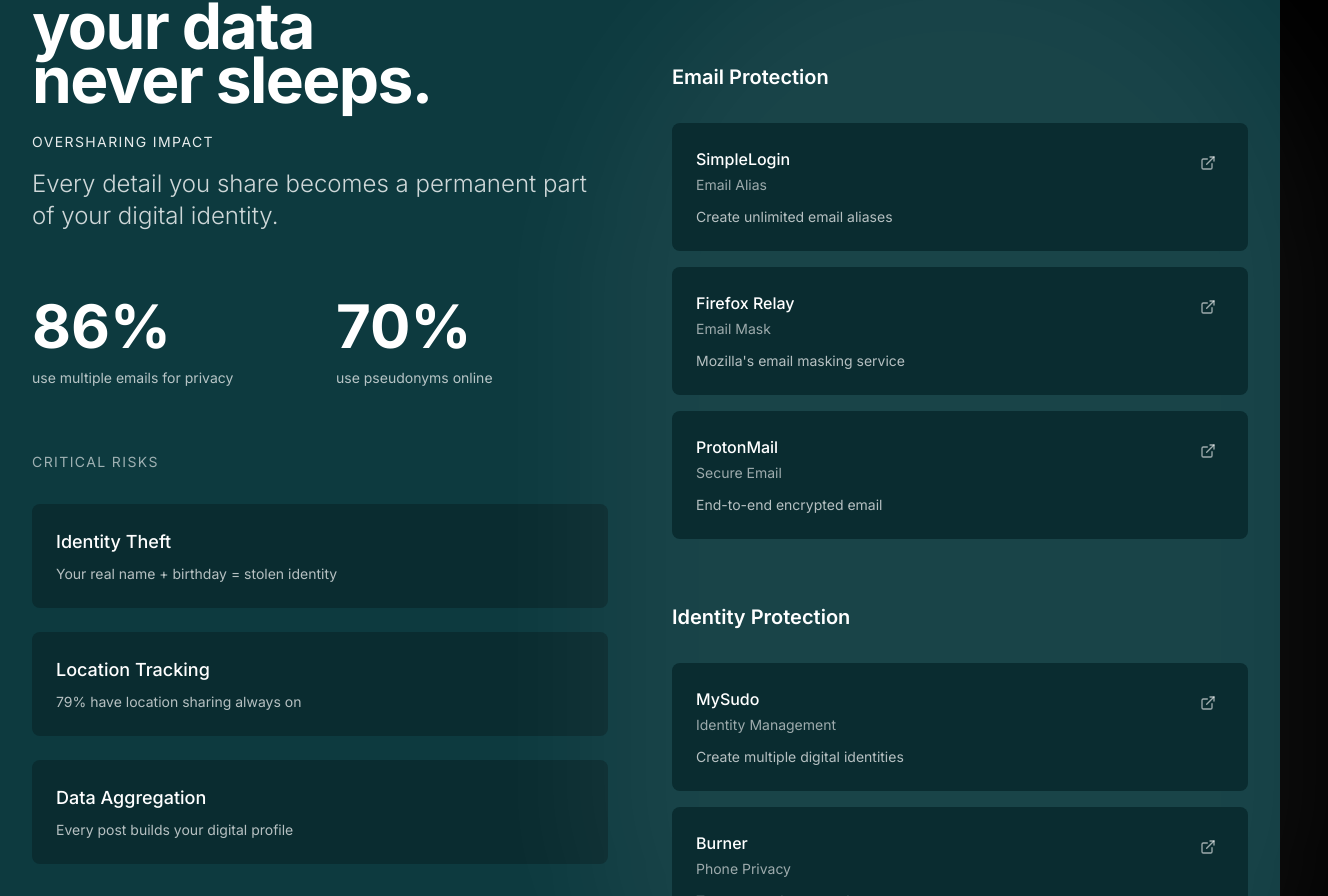
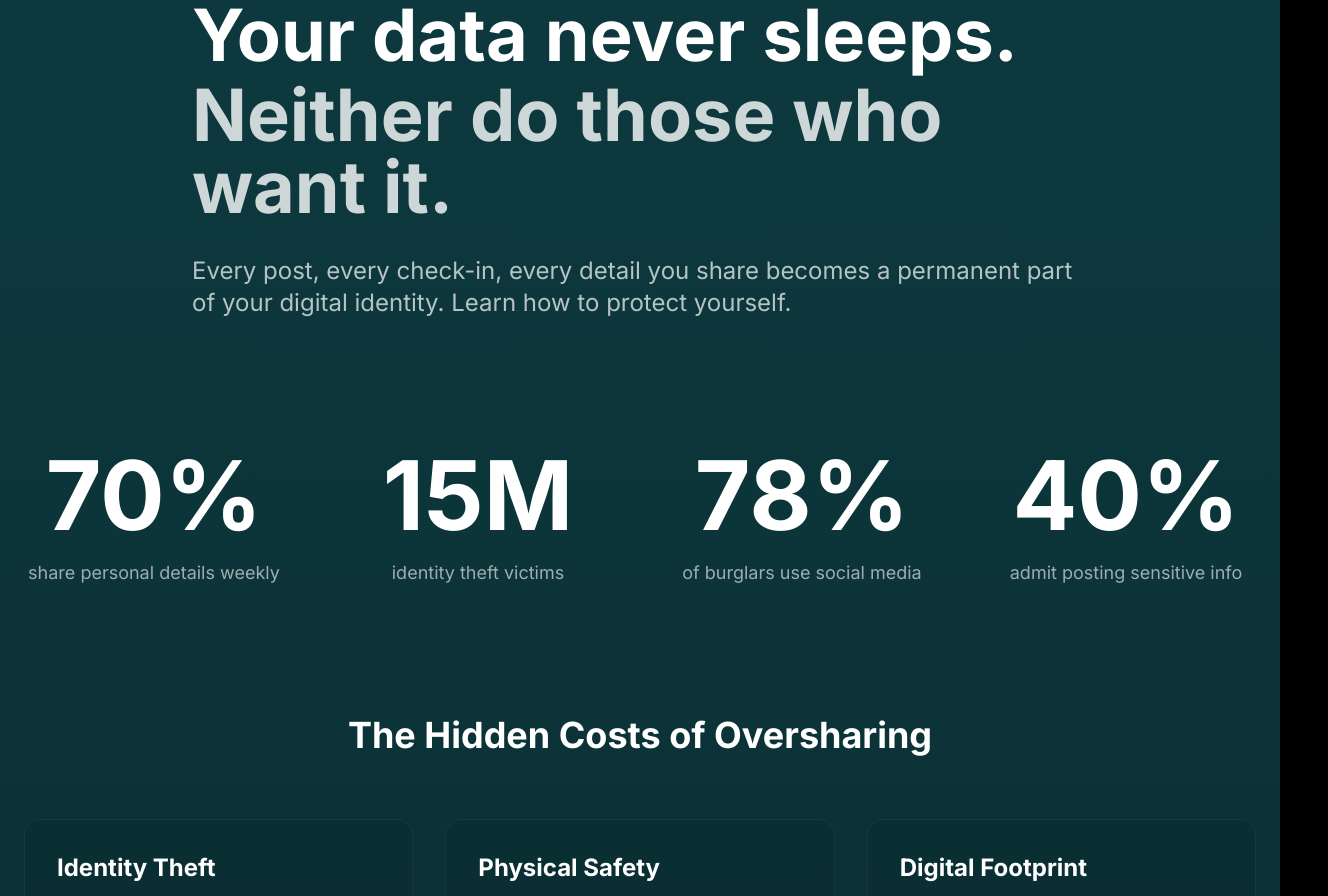
Before and after one commit to kuladeepmantri/untilithappens.org, a Next.js app: page /check-footprint in a window 1280 px wide. Shown: the part 1893-2789 px from the top of the page, 1328 px wide, since content can reach past the window. Built offline with nearby package versions, Linux system fonts and the light colour scheme.

Commit message:
Update Oversharing.tsx

```diff
--- a/app/components/digital-footprint/Oversharing.tsx
+++ b/app/components/digital-footprint/Oversharing.tsx
@@ -2,258 +2,196 @@
 
 import { motion } from 'framer-motion';
 import Link from 'next/link';
-import { ExternalLink } from 'lucide-react';
+
+const fadeIn = {
+  initial: { opacity: 0, y: 20 },
+  animate: { opacity: 1, y: 0 },
+  transition: { duration: 0.6 }
+};
+
+const stats = [
+  { value: "70%", label: "share personal details weekly" },
+  { value: "15M", label: "identity theft victims" },
+  { value: "78%", label: "of burglars use social media" },
+  { value: "40%", label: "admit posting sensitive info" }
+];
+
+const risks = [
+  {
+    title: "Identity Theft",
+    impact: "Criminals piece together your life from public posts",
+    stat: "1 in 5 identity theft victims had info taken from social media",
+    suggestion: "Use unique usernames and limit personal details across platforms"
+  },
+  {
+    title: "Physical Safety",
+    impact: "Real-time location sharing exposes your daily patterns",
+    stat: "79% have location sharing enabled by default",
+    suggestion: "Share locations after events, not during them"
+  },
+  {
+    title: "Digital Footprint",
+    impact: "Everything you share becomes a permanent record",
+    stat: "40% admit posting sensitive personal information",
+    suggestion: "Think twice before sharing personal milestones"
+  }
+];
+
+const solutions = [
+  {
+    category: "Email Protection",
+    description: "86% use multiple emails for privacy",
+    suggestion: "Create separate emails for different purposes - personal, shopping, and subscriptions",
+    tools: [
+      { name: "SimpleLogin", desc: "Create unlimited aliases", url: "https://simplelogin.io" },
+      { name: "Firefox Relay", desc: "Mask your real email", url: "https://relay.firefox.com" },
+      { name: "ProtonMail", desc: "Encrypted email service", url: "https://proton.me/mail" }
+    ]
+  },
+  {
+    category: "Identity Protection",
+    description: "70% use pseudonyms for better privacy",
+    suggestion: "Use different usernames across platforms to prevent cross-platform tracking",
+    tools: [
+      { name: "MySudo", desc: "Digital identity manager", url: "https://mysudo.com" },
+      { name: "Bitwarden", desc: "Secure password manager", url: "https://bitwarden.com" },
+      { name: "KnowEm", desc: "Username checker", url: "https://knowem.com" }
+    ]
+  },
+  {
+    category: "Phone Privacy",
+    description: "Your number is a unique identifier",
+    suggestion: "Use temporary numbers for non-essential services and online shopping",
+    tools: [
+      { name: "Google Voice", desc: "Free virtual number", url: "https://voice.google.com" },
+      { name: "Burner", desc: "Temporary numbers", url: "https://burner.com" },
+      { name: "TextNow", desc: "Free text & calls", url: "https://textnow.com" }
+    ]
+  },
+  {
+    category: "Location Privacy",
+    description: "55% unknowingly share their location",
+    suggestion: "Regularly audit app permissions and location sharing settings",
+    tools: [
+      { name: "DuckDuckGo", desc: "Private browsing", url: "https://duckduckgo.com" },
+      { name: "Brave Browser", desc: "Built-in protection", url: "https://brave.com" },
+      { name: "Tor Browser", desc: "Anonymous browsing", url: "https://torproject.org" }
+    ]
+  }
+];
 
 export default function Oversharing() {
   return (
-    <section className="relative min-h-screen bg-[#0D3A3F] py-24">
-      {/* Vertical Category Indicator */}
-      <div className="absolute -left-4 top-0 bottom-0 flex items-center">
-        <div className="rotate-180 [writing-mode:vertical-lr] text-white/40 text-sm tracking-widest">
-          DIGITAL PROTECTION
+    <section className="relative bg-gradient-to-b from-[#0D3A3F] to-[#092528] py-16 md:py-24">
+      <div className="container mx-auto px-4 md:px-6">
+        {/* Hero Section */}
+        <div className="max-w-4xl mx-auto mb-32">
+          <motion.div className="space-y-8" {...fadeIn}>
+            <h2 className="text-5xl md:text-7xl font-bold text-white leading-tight">
+              Your data never sleeps.
+              <span className="block text-white/80 mt-2">Neither do those who want it.</span>
+            </h2>
+            <p className="text-xl md:text-2xl text-white/70 leading-relaxed">
+              Every post, every check-in, every detail you share becomes a permanent part of your digital identity.
+              Learn how to protect yourself.
+            </p>
+          </motion.div>
         </div>
-      </div>
 
-      <div className="container mx-auto px-6">
-        {/* Main Content */}
-        <div className="grid grid-cols-1 lg:grid-cols-2 gap-16 items-start">
-          {/* Left Column - Impact Stats */}
-          <div className="space-y-16">
-            {/* Title Group */}
-            <div className="relative">
+        {/* Statistics Grid */}
+        <motion.div
+          className="grid grid-cols-2 md:grid-cols-4 gap-12 md:gap-16 mb-32"
+          initial={{ opacity: 0, y: 20 }}
+          whileInView={{ opacity: 1, y: 0 }}
+          viewport={{ once: true }}
+        >
+          {stats.map((stat, i) => (
+            <motion.div
+              key={i}
+              className="text-center"
+              initial={{ opacity: 0, y: 20 }}
+              whileInView={{ opacity: 1, y: 0 }}
+              viewport={{ once: true }}
+              transition={{ delay: i * 0.1 }}
+            >
+              <div className="text-6xl md:text-7xl lg:text-8xl font-bold text-white mb-4">{stat.value}</div>
+              <p className="text-base md:text-lg text-white/60 leading-tight">{stat.label}</p>
+            </motion.div>
+          ))}
+        </motion.div>
+
+        {/* Risks Section */}
+        <div className="mb-32">
+          <motion.h3
+            className="text-3xl md:text-4xl font-bold text-white mb-16 text-center"
+            {...fadeIn}
+          >
+            The Hidden Costs of Oversharing
+          </motion.h3>
+          <div className="grid md:grid-cols-3 gap-8">
+            {risks.map((risk, i) => (
               <motion.div
-                className="absolute -inset-x-20 -inset-y-20 bg-white/10 blur-3xl rounded-full hidden md:block"
-                initial={{ opacity: 0, scale: 0.8 }}
-                animate={{
-                  opacity: [0.05, 0.1, 0.05],
-                  scale: [0.8, 1, 0.8]
-                }}
-                transition={{
-                  duration: 6,
-                  repeat: Infinity,
-                  ease: "easeInOut"
-                }}
-              />
-
-              <div className="relative space-y-6">
-                <motion.h2
-                  initial={{ opacity: 0, x: -20 }}
-                  whileInView={{ opacity: 1, x: 0 }}
-                  viewport={{ once: true }}
-                  className="text-[clamp(2.5rem,5vw,4rem)] font-bold tracking-tight text-white leading-[0.85]"
-                >
-                  your data<br/>
-                  never sleeps.
-                </motion.h2>
-                <motion.div
-                  initial={{ opacity: 0, y: 20 }}
-                  whileInView={{ opacity: 1, y: 0 }}
-                  viewport={{ once: true }}
-                  transition={{ delay: 0.2 }}
-                  className="space-y-4"
-                >
-                  <div className="text-sm text-white/90 tracking-widest uppercase">oversharing impact</div>
-                  <p className="text-xl md:text-2xl text-white/80 font-light leading-relaxed">
-                    Every detail you share becomes a permanent part of your digital identity.
-                  </p>
-                </motion.div>
-              </div>
-            </div>
-
-            {/* Key Stats Grid */}
-            <div className="grid grid-cols-2 gap-8">
-              <motion.div
+                key={risk.title}
+                className="flex flex-col h-full bg-[#0A2C30]/50 backdrop-blur-sm p-8 rounded-2xl border border-white/5"
                 initial={{ opacity: 0, y: 20 }}
                 whileInView={{ opacity: 1, y: 0 }}
                 viewport={{ once: true }}
-                className="space-y-3"
+                transition={{ delay: i * 0.1 }}
               >
-                <div className="text-5xl md:text-6xl font-bold text-white">86%</div>
-                <p className="text-sm text-white/70">use multiple emails for privacy</p>
+                <h4 className="text-2xl font-bold text-white mb-4">{risk.title}</h4>
+                <p className="text-white/70 mb-4">{risk.impact}</p>
+                <div className="text-sm text-white/60 mb-6">{risk.stat}</div>
+                <p className="text-sm text-white/50 mt-auto italic">
+                  Suggestion: {risk.suggestion}
+                </p>
               </motion.div>
+            ))}
+          </div>
+        </div>
+
+        {/* Solutions Section */}
+        <div>
+          <motion.h3
+            className="text-3xl md:text-4xl font-bold text-white mb-16 text-center"
+            {...fadeIn}
+          >
+            Take Control of Your Privacy
+          </motion.h3>
+          <div className="grid gap-12">
+            {solutions.map((solution, i) => (
               <motion.div
+                key={solution.category}
+                className="bg-[#0A2C30]/50 backdrop-blur-sm p-8 rounded-2xl border border-white/5"
                 initial={{ opacity: 0, y: 20 }}
                 whileInView={{ opacity: 1, y: 0 }}
                 viewport={{ once: true }}
-                transition={{ delay: 0.1 }}
-                className="space-y-3"
+                transition={{ delay: i * 0.1 }}
               >
-                <div className="text-5xl md:text-6xl font-bold text-white">70%</div>
-                <p className="text-sm text-white/70">use pseudonyms online</p>
+                <div className="grid md:grid-cols-[1fr,2fr] gap-8">
+                  <div className="space-y-4">
+                    <h4 className="text-2xl font-bold text-white">{solution.category}</h4>
+                    <p className="text-white/70">{solution.description}</p>
+                    <p className="text-sm text-white/50 italic">{solution.suggestion}</p>
+                  </div>
+                  <div className="grid grid-cols-1 sm:grid-cols-2 md:grid-cols-3 gap-4">
+                    {solution.tools.map((tool) => (
+                      <Link
+                        key={tool.name}
+                        href={tool.url}
+                        target="_blank"
+                        rel="noopener noreferrer"
+                        className="flex flex-col justify-center p-4 bg-[#072326]/70 rounded-lg hover:bg-[#0E3438]/70 transition-colors group"
+                      >
+                        <span className="text-white font-medium mb-1">{tool.name}</span>
+                        <span className="text-sm text-white/50 group-hover:text-white/70 transition-colors">
+                          {tool.desc}
+                        </span>
+                      </Link>
+                    ))}
+                  </div>
+                </div>
               </motion.div>
-            </div>
-
-            {/* Risk Categories */}
-            <motion.div
-              initial={{ opacity: 0, y: 20 }}
-              whileInView={{ opacity: 1, y: 0 }}
-              viewport={{ once: true }}
-              transition={{ delay: 0.2 }}
-              className="space-y-8"
-            >
-              <div className="text-sm text-white/60 uppercase tracking-widest">Critical Risks</div>
-              <div className="grid gap-6">
-                {[
-                  {
-                    title: "Identity Theft",
-                    desc: "Your real name + birthday = stolen identity"
-                  },
-                  {
-                    title: "Location Tracking",
-                    desc: "79% have location sharing always on"
-                  },
-                  {
-                    title: "Data Aggregation",
-                    desc: "Every post builds your digital profile"
-                  }
-                ].map((risk, i) => (
-                  <motion.div
-                    key={i}
-                    initial={{ opacity: 0, x: -20 }}
-                    whileInView={{ opacity: 1, x: 0 }}
-                    viewport={{ once: true }}
-                    transition={{ delay: 0.1 * i }}
-                    className="p-6 bg-[#0A2C30] rounded-lg space-y-2 hover:bg-[#0B3236] transition-colors"
-                  >
-                    <h3 className="text-lg font-medium text-white">{risk.title}</h3>
-                    <p className="text-sm text-white/70">{risk.desc}</p>
-                  </motion.div>
-                ))}
-              </div>
-            </motion.div>
-          </div>
-
-          {/* Right Column - Protection Tools */}
-          <div className="relative space-y-16">
-            <motion.div
-              initial={{ opacity: 0 }}
-              whileInView={{ opacity: 1 }}
-              viewport={{ once: true }}
-              className="absolute -inset-x-20 -inset-y-20 bg-white/5 blur-3xl rounded-full"
-            />
-
-            {/* Email Protection */}
-            <motion.div
-              initial={{ opacity: 0, y: 20 }}
-              whileInView={{ opacity: 1, y: 0 }}
-              viewport={{ once: true }}
-              className="relative space-y-8"
-            >
-              <h3 className="text-xl font-semibold text-white">Email Protection</h3>
-              <div className="grid gap-4">
-                {[
-                  {
-                    name: "SimpleLogin",
-                    desc: "Create unlimited email aliases",
-                    type: "Email Alias",
-                    url: "https://simplelogin.io"
-                  },
-                  {
-                    name: "Firefox Relay",
-                    desc: "Mozilla's email masking service",
-                    type: "Email Mask",
-                    url: "https://relay.firefox.com"
-                  },
-                  {
-                    name: "ProtonMail",
-                    desc: "End-to-end encrypted email",
-                    type: "Secure Email",
-                    url: "https://proton.me/mail"
-                  }
-                ].map((tool, i) => (
-                  <motion.div
-                    key={i}
-                    initial={{ opacity: 0, x: 20 }}
-                    whileInView={{ opacity: 1, x: 0 }}
-                    viewport={{ once: true }}
-                    transition={{ delay: 0.1 * i }}
-                    className="group relative overflow-hidden rounded-lg bg-[#0A2C30] hover:bg-[#0B3236] transition-all duration-300"
-                  >
-                    <div className="p-4 md:p-6 space-y-3">
-                      <div className="flex items-start justify-between">
-                        <div className="space-y-1">
-                          <h4 className="text-base font-medium text-white">{tool.name}</h4>
-                          <div className="text-sm text-white/60">{tool.type}</div>
-                        </div>
-                        {tool.url && (
-                          <Link
-                            href={tool.url}
-                            target="_blank"
-                            rel="noopener noreferrer"
-                            className="p-2 rounded-full hover:bg-[#144C52] transition-colors"
-                          >
-                            <ExternalLink className="w-4 h-4 text-white/60 group-hover:text-white" />
-                          </Link>
-                        )}
-                      </div>
-                      <p className="text-sm text-white/70 group-hover:text-white/80">{tool.desc}</p>
-                    </div>
-                  </motion.div>
-                ))}
-              </div>
-            </motion.div>
-
-            {/* Identity Protection */}
-            <motion.div
-              initial={{ opacity: 0, y: 20 }}
-              whileInView={{ opacity: 1, y: 0 }}
-              viewport={{ once: true }}
-              transition={{ delay: 0.3 }}
-              className="relative space-y-8"
-            >
-              <h3 className="text-xl font-semibold text-white">Identity Protection</h3>
-              <div className="grid gap-4">
-                {[
-                  {
-                    name: "MySudo",
-                    desc: "Create multiple digital identities",
-                    type: "Identity Management",
-                    url: "https://mysudo.com"
-                  },
-                  {
-                    name: "Burner",
-                    desc: "Temporary phone numbers",
-                    type: "Phone Privacy",
-                    url: "https://burner.com"
-                  },
-                  {
-                    name: "DuckDuckGo",
-                    desc: "Private browser with tracker blocking",
-                    type: "Browser Privacy",
-                    url: "https://duckduckgo.com"
-                  }
-                ].map((tool, i) => (
-                  <motion.div
-                    key={i}
-                    initial={{ opacity: 0, x: 20 }}
-                    whileInView={{ opacity: 1, x: 0 }}
-                    viewport={{ once: true }}
-                    transition={{ delay: 0.1 * i }}
-                    className="group relative overflow-hidden rounded-lg bg-[#0A2C30] hover:bg-[#0B3236] transition-all duration-300"
-                  >
-                    <div className="p-4 md:p-6 space-y-3">
-                      <div className="flex items-start justify-between">
-                        <div className="space-y-1">
-                          <h4 className="text-base font-medium text-white">{tool.name}</h4>
-                          <div className="text-sm text-white/60">{tool.type}</div>
-                        </div>
-                        {tool.url && (
-                          <Link
-                            href={tool.url}
-                            target="_blank"
-                            rel="noopener noreferrer"
-                            className="p-2 rounded-full hover:bg-[#144C52] transition-colors"
-                          >
-                            <ExternalLink className="w-4 h-4 text-white/60 group-hover:text-white" />
-                          </Link>
-                        )}
-                      </div>
-                      <p className="text-sm text-white/70 group-hover:text-white/80">{tool.desc}</p>
-                    </div>
-                  </motion.div>
-                ))}
-              </div>
-            </motion.div>
+            ))}
           </div>
         </div>
       </div>
```
